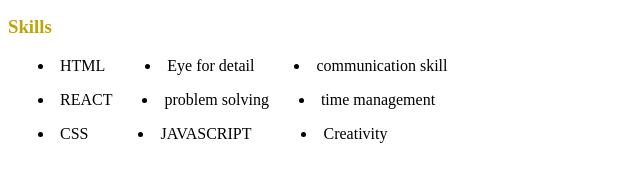
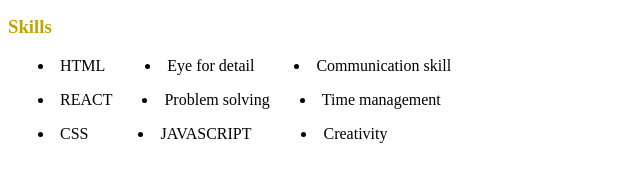
Before and after one commit to mohdannas-r/resume, a plain HTML site: page mohdresume.html in a window 1280 px wide. Shown: the part 408-590 px from the top of the page, 0-640 px from the left. Drawn offline with Linux system fonts and the light colour scheme.

Commit message:
Update mohdresume.html

```diff
--- a/mohdresume.html
+++ b/mohdresume.html
@@ -95,7 +95,7 @@
           Eye for detail
         </li>
         <li>
-           communication skill
+           Communication skill
         </li>
     </ul>
 
@@ -104,10 +104,10 @@
            REACT
         </li>
         <li>
-          problem solving
+          Problem solving
         </li>
         <li>
-          time management
+          Time management
         </li>
     </ul>
     <ul class="skilleed">
@@ -127,4 +127,5 @@
 </main>
 
 </body>
+
 </html>
```
